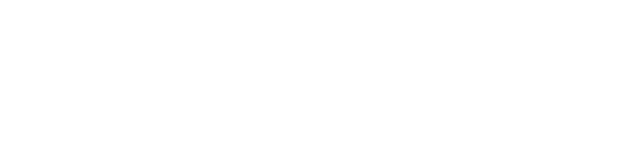
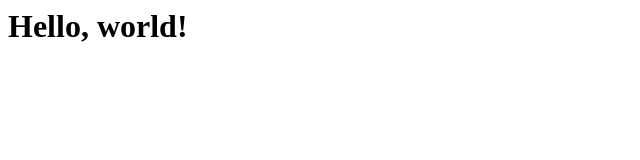
Before and after one commit to windowwelder/test_IP_Kupaev, a plain HTML site: page index.html in a window 1280 px wide. Shown: the whole page, without its empty margins (0-640 px from the left). Drawn offline with Linux system fonts and the light colour scheme.

Commit message:
feat: adding h1

```diff
--- a/index.html
+++ b/index.html
@@ -3,4 +3,8 @@
             <meta name="viewport" content="width=device-width, initial-scale=1">
             <link rel="stylesheet" href="/index.css">
        </head>
+
+       <body>
+            <h1>Hello, world!</h1>
+       </body>
 </html>
```
